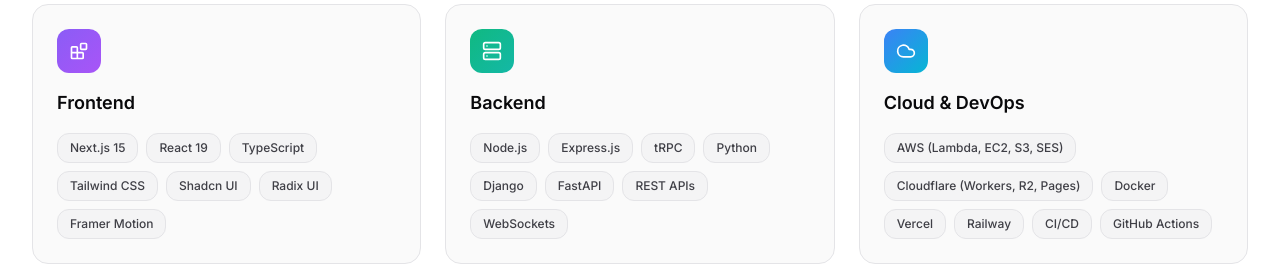
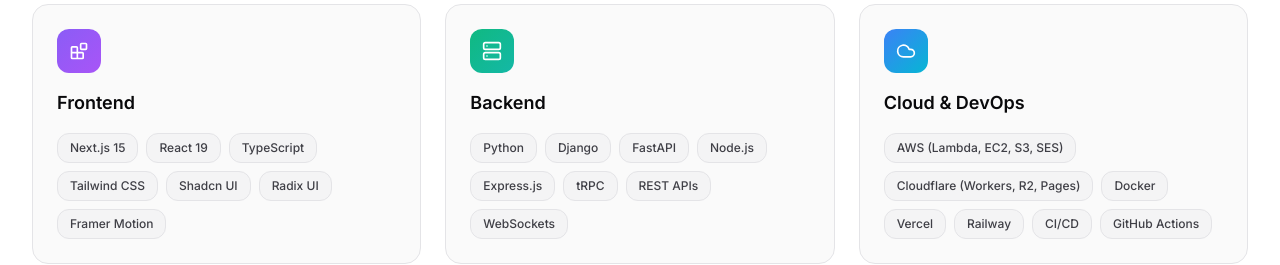
Before and after one commit to pushkarsingh32/PersonalPortfolio, a Next.js app: page / in a window 1280 px wide. Shown: the part 1240-1505 px from the top of the page. Built offline with nearby package versions, Linux system fonts and the light colour scheme.

Commit message:
Reorder backend stack: Python/Django first

```diff
--- a/src/components/skills.tsx
+++ b/src/components/skills.tsx
@@ -21,7 +21,7 @@
     category: "Backend",
     icon: Server,
     color: "from-emerald-500 to-teal-500",
-    technologies: ["Node.js", "Express.js", "tRPC", "Python", "Django", "FastAPI", "REST APIs", "WebSockets"]
+    technologies: ["Python", "Django", "FastAPI", "Node.js", "Express.js", "tRPC", "REST APIs", "WebSockets"]
   },
   {
     category: "Cloud & DevOps",
```
